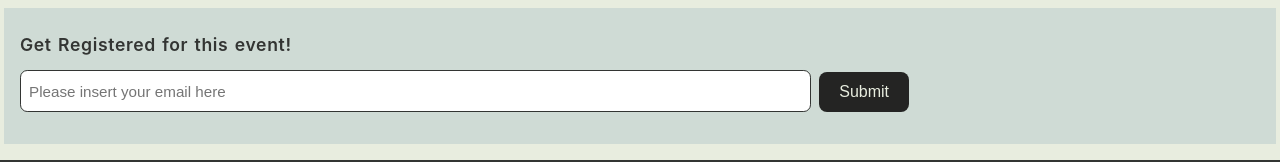
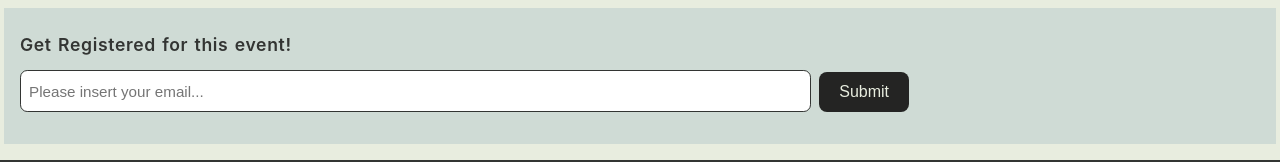
Before and after one commit to johnclamy/basic-node-app, a Next.js app: page /events/lisbon/designers-web-summit-lisbon in a window 1280 px wide. Shown: the part 766-928 px from the top of the page. Built offline with nearby package versions, Linux system fonts and the light colour scheme.

Commit message:
reduce placeholder's content size

```diff
--- a/pages/events/[cat]/[id].js
+++ b/pages/events/[cat]/[id].js
@@ -70,7 +70,7 @@ export default function Event({ currentEvent }) {
                 ref={emailInput}
                 type="email"
                 id="email"
-                placeholder="Please insert your email here"
+                placeholder="Please insert your email..."
                 className={styles["input-form"]}
               />
               <Button type="submit" />
```
